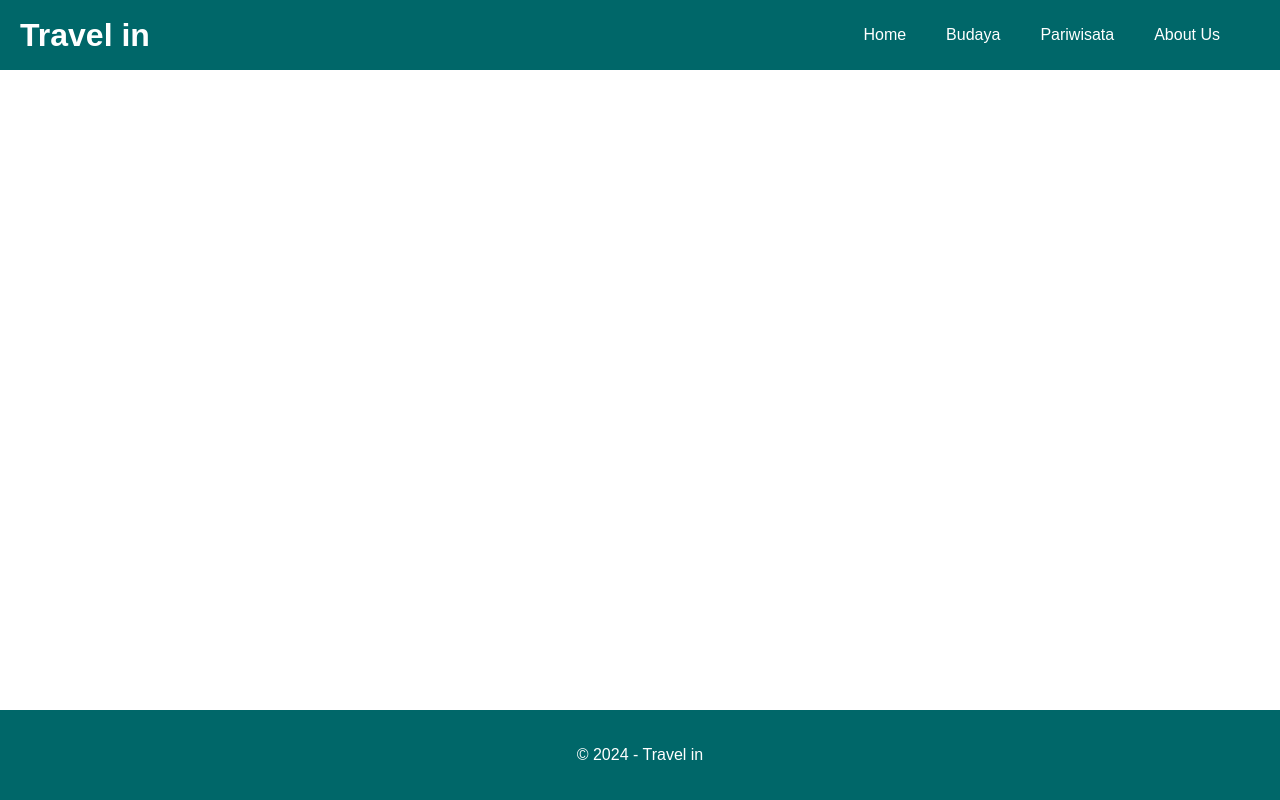
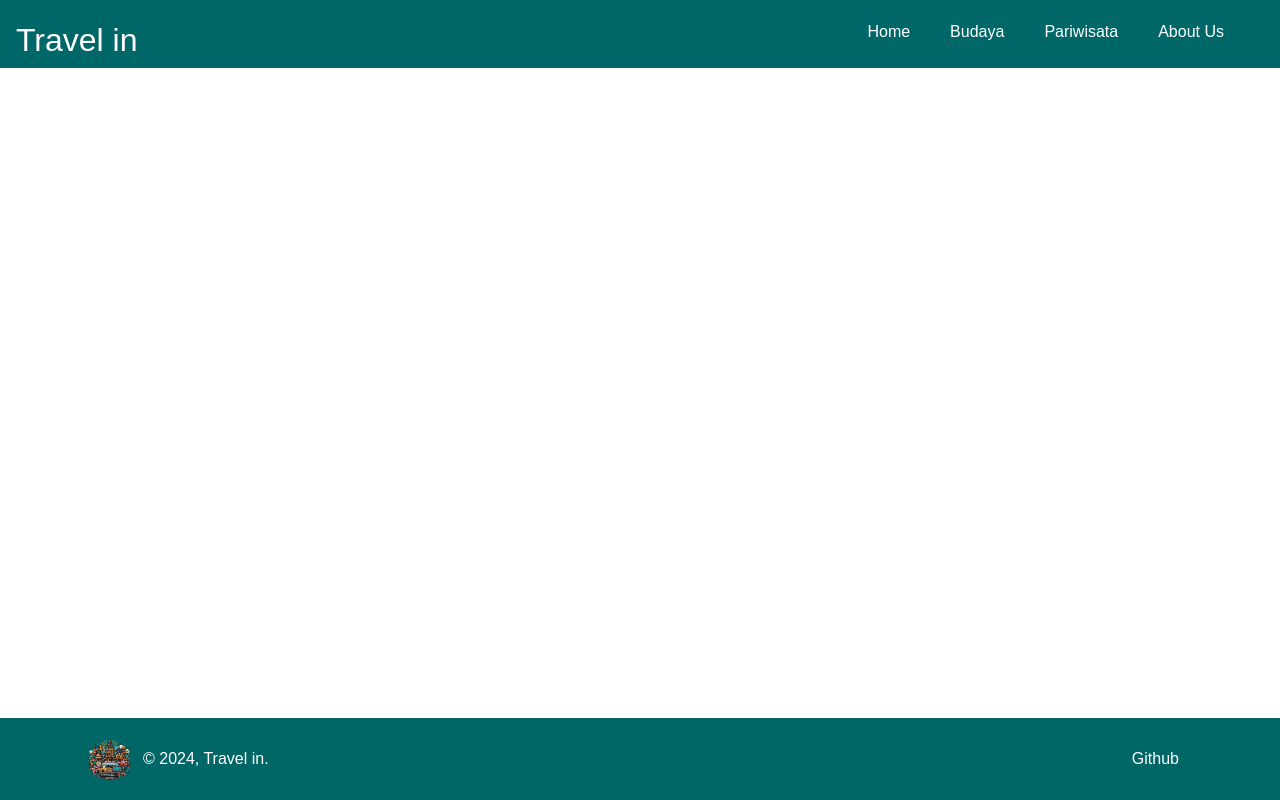
Before and after one commit to lailatulcaris/capstone-dicoding, a website built with webpack: page src/templates/index.html in a window 1280 px wide. Built offline with nearby package versions, Linux system fonts and the light colour scheme; files whose address does not match are found by name.

Commit message:
tambah footer n logo

```diff
--- a/src/styles/main.css
+++ b/src/styles/main.css
@@ -17,20 +17,19 @@
   flex: 1;
 }
 
-/* navbar */
+/* Navbar */
 .navbar {
   display: flex;
   justify-content: space-between;
-  align-items: center;
+  align-items: center; /* Centers items vertically */
   background-color: #006769;
   color: white;
-  padding: 10px 20px;
+  padding-top: 20px;
 }
 
 .brand {
   display: flex;
-  justify-content: space-between;
-  align-items: center;
+  align-items: center; /* Centers brand vertically */
 }
 
 .brand h1 {
@@ -41,6 +40,7 @@
 .nav-menu {
   display: flex;
   list-style: none;
+  align-items: center; /* Centers nav items vertically */
 }
 
 .nav-menu li {
@@ -62,8 +62,20 @@
 
 /* Footer Section */
 .footer {
-  background-color: #006769;
+  background-color: #006666;
   color: white;
-  text-align: center;
-  padding: 20px 0;
 }
+
+.logo-img {
+  width: 50px;
+  height: 50px;
+}
+
+.links a {
+  color: white;
+  text-decoration: none;
+}
+
+.links a:hover {
+  text-decoration: underline;
+}
--- a/src/templates/index.html
+++ b/src/templates/index.html
@@ -5,11 +5,12 @@
     <meta name="viewport" content="width=device-width, initial-scale=1" />
     <title>Travel in</title>
     <link rel="icon" href="./logo.jpg" />
+    <link href="https://maxcdn.bootstrapcdn.com/bootstrap/4.5.2/css/bootstrap.min.css" rel="stylesheet" />
+    <link rel="stylesheet" href="styles.css" />
   </head>
   <body>
     <!-- Navigation Bar -->
     <!-- <a href="#content" class="skip-link">skip</a> -->
-
     <nav class="navbar">
       <div class="brand">
         <!-- Nama aplikasi-->
@@ -26,8 +27,20 @@
 
     <main></main>
 
-    <footer class="footer">
-      <p tabindex="0">&copy; 2024 - Travel in</p>
+    <footer class="footer bg-teal py-3">
+      <div class="container d-flex justify-content-between align-items-center">
+        <div class="text-center d-flex align-items-center">
+          <img src="./logo-tanpa-bg.png" alt="Logo" class="logo-img mr-2" />
+          <p class="mb-0">&copy; 2024, Travel in.</p>
+        </div>
+        <div class="links">
+          <a href="#" class="mr-3">Github</a>
+        </div>
+      </div>
     </footer>
+
+    <script src="https://code.jquery.com/jquery-3.5.1.slim.min.js"></script>
+    <script src="https://cdn.jsdelivr.net/npm/@popperjs/core@2.5.4/dist/umd/popper.min.js"></script>
+    <script src="https://maxcdn.bootstrapcdn.com/bootstrap/4.5.2/js/bootstrap.min.js"></script>
   </body>
 </html>
```
Also changed, not shown: dist/app.bundle.js (added), dist/index.html (added), dist/logo-tanpa-bg.png (added), dist/logo.jpg (added), src/public/logo-tanpa-bg.png (added), src/scripts/views/templates/main.js (added), 2 other files.
